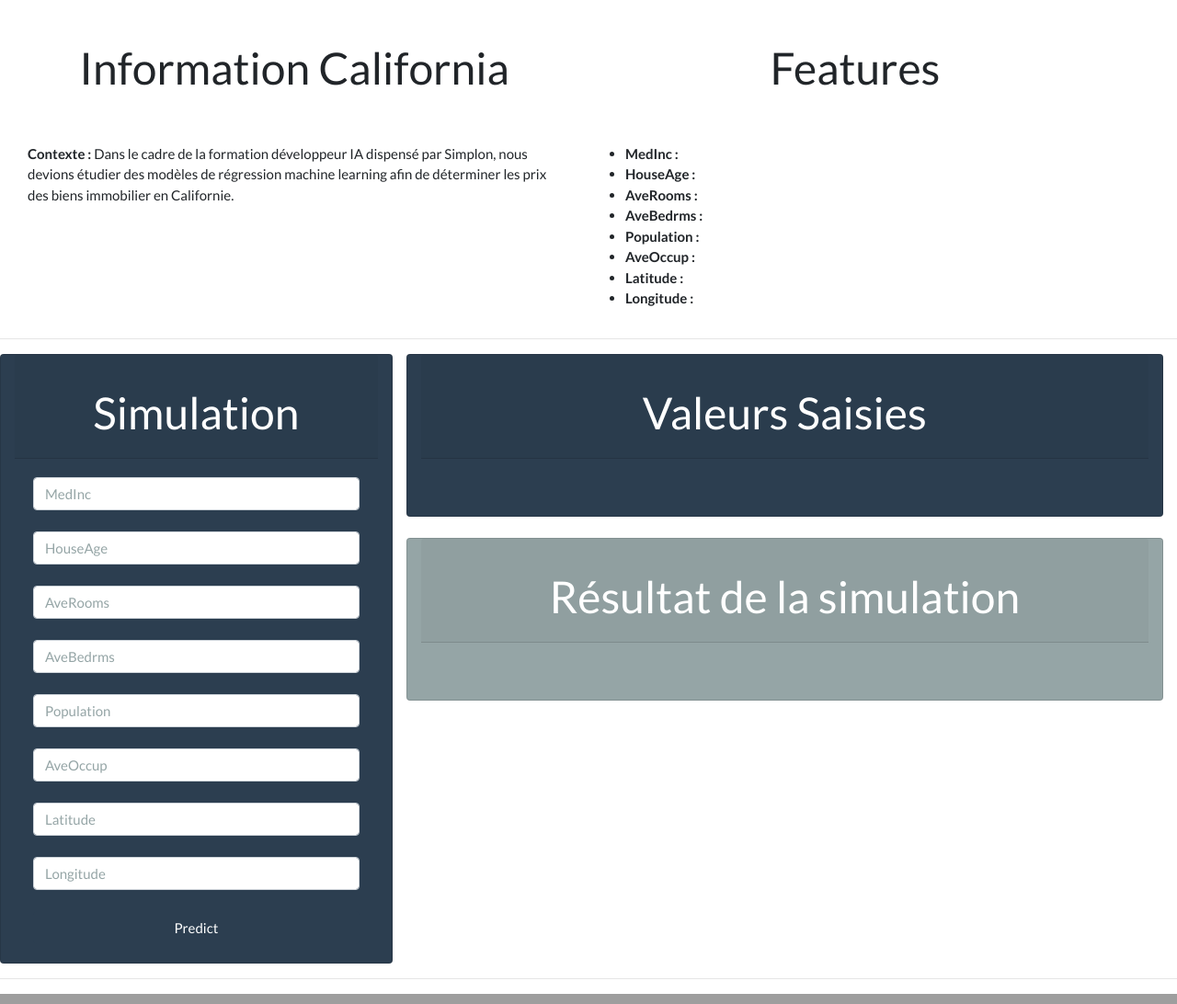
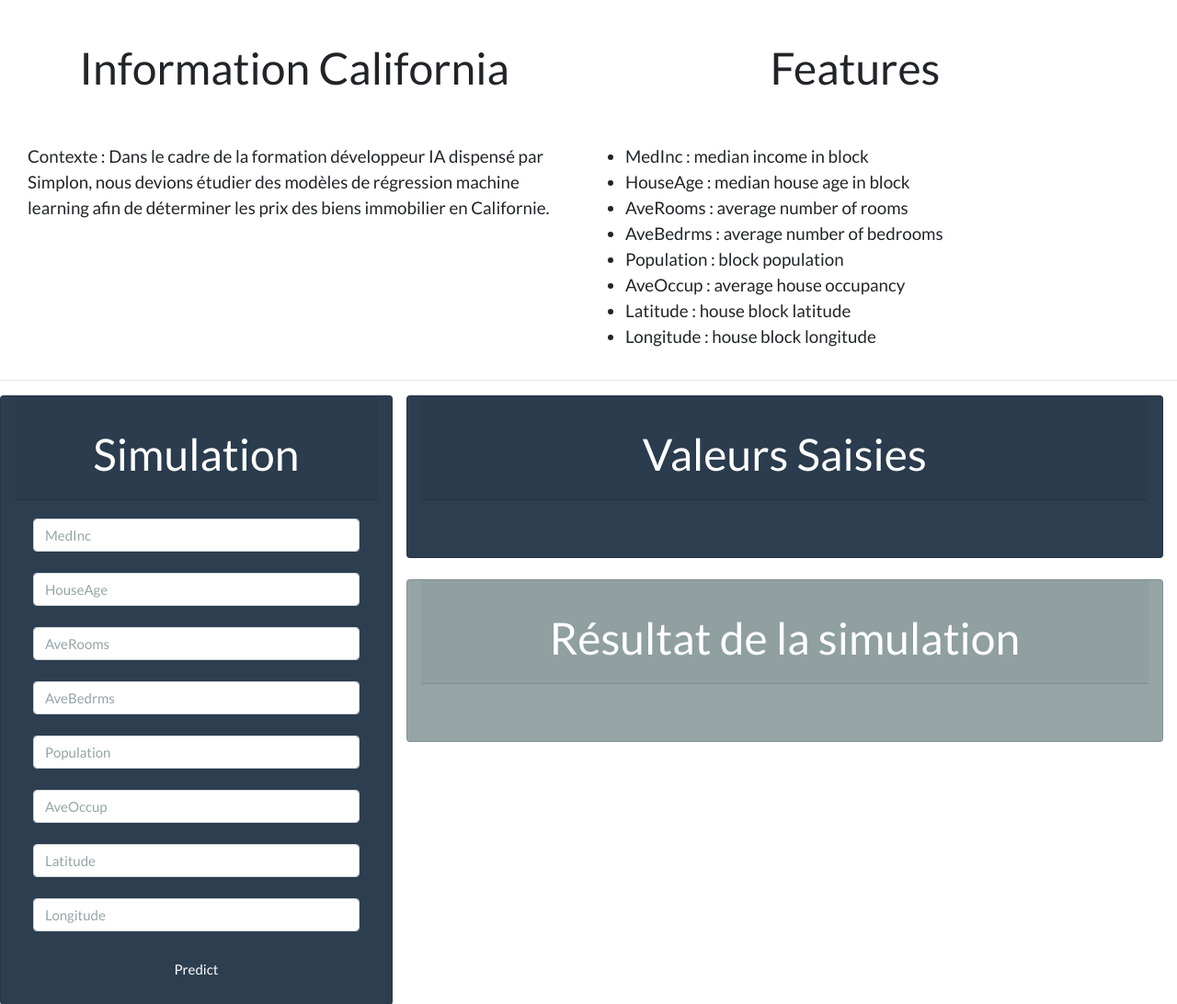
Before and after one commit to Abdelrazak-sakhri/california, a Flask app: page / in a window 1280 px wide. Shown: the part 1031-2123 px from the top of the page at 92% size. Run offline with Flask 2, Linux system fonts and the light colour scheme; parts of the project's set-up code (start-up, migrations or seed data) failed here and were passed over; some libraries are stand-ins or nearby versions.

Commit message:
change font-size

```diff
--- a/templates/index.html
+++ b/templates/index.html
@@ -51,7 +51,8 @@
           <center>Information California</center>
         </h1>
         <br><br>
-        <p><b>Contexte : </b>Dans le cadre de la formation développeur IA dispensé par Simplon, nous devions étudier des
+        <p class="lead"><b>Contexte : </b>Dans le cadre de la formation développeur IA dispensé par Simplon, nous
+          devions étudier des
           modèles de régression machine learning afin de déterminer les prix des biens immobilier en Californie.
         <p>
       </div>
@@ -62,14 +63,14 @@
         </h1>
         <br><br>
         <ul>
-          <li><b>MedInc : </br></li>
-          <li><b>HouseAge : </b></li>
-          <li><b>AveRooms : </b></li>
-          <li><b>AveBedrms : </b></li>
-          <li><b>Population : </b></li>
-          <li><b>AveOccup : </b></li>
-          <li><b>Latitude : </b></li>
-          <li><b>Longitude : </b></li>
+          <li class="lead"><b>MedInc : </b>median income in block</li>
+          <li class="lead"><b>HouseAge : </b>median house age in block</li>
+          <li class="lead"><b>AveRooms : </b>average number of rooms</li>
+          <li class="lead"><b>AveBedrms : </b>average number of bedrooms</li>
+          <li class="lead"><b>Population : </b>block population</li>
+          <li class="lead"><b>AveOccup : </b>average house occupancy</li>
+          <li class="lead"><b>Latitude : </b>house block latitude</li>
+          <li class="lead"><b>Longitude : </b>house block longitude</li>
         </ul>
       </div>
     </div>
```
